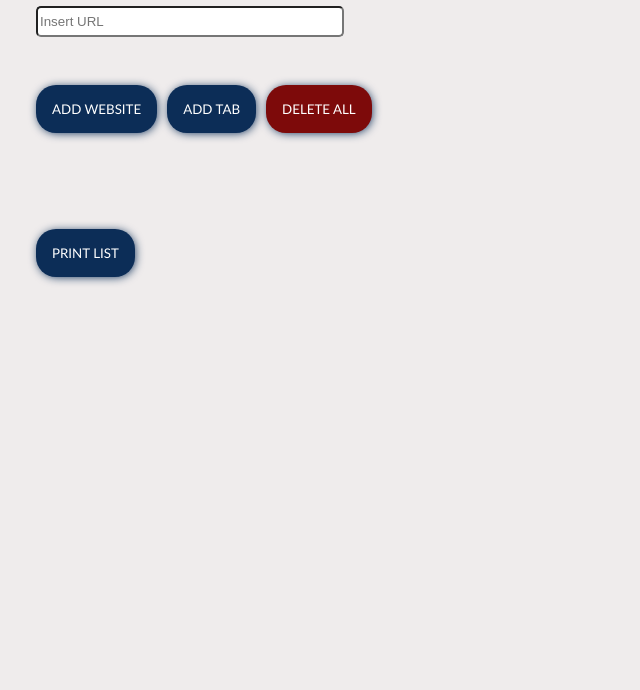
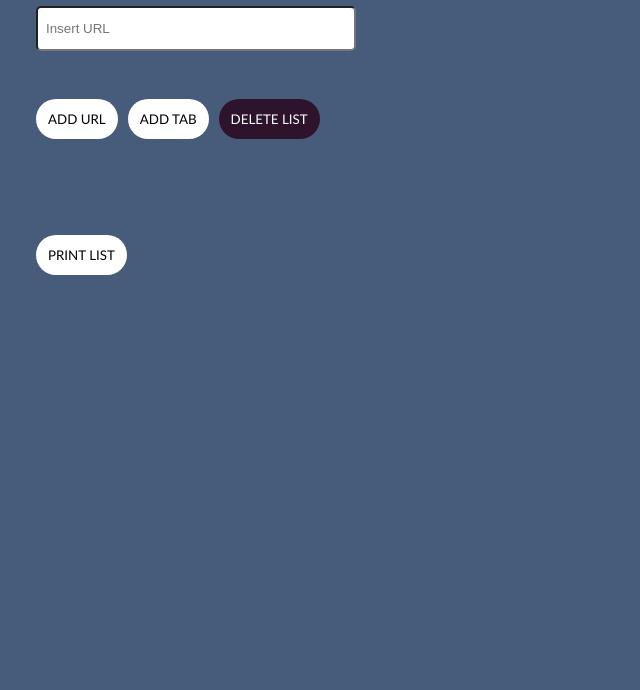
Before and after one commit to keyanjavanshir/jobLogger-extension, a browser extension: page index.html in a window 1280 px wide. Shown: the part 110-800 px from the top of the page, without its empty margins (0-640 px from the left). Drawn offline with Linux system fonts and the light colour scheme.

Commit message:
Fixed download link. Now only able to download if list has items. Added counter to only show one download field, and remove eventlistener on multiple clicks

```diff
--- a/index.html
+++ b/index.html
@@ -11,9 +11,9 @@
 
     <input id="input-form" type="text" placeholder="Insert URL">
     <div class="flex mt">
-        <button id="btn-site">ADD WEBSITE</button>
+        <button id="btn-site">ADD URL</button>
         <button id="btn-tab">ADD TAB</button>
-        <button id="btn-delete" class="delete-button">DELETE ALL</button>
+        <button id="btn-delete" class="delete-button">DELETE LIST</button>
     </div>
     <ul id="log">
     </ul>
--- a/scripts/script.js
+++ b/scripts/script.js
@@ -11,6 +11,9 @@ const printBtn = document.getElementById("btn-print")
 
 // Accessing localStorage
 const companiesFromLocalStorage = JSON.parse( localStorage.getItem("myCompanies") )
+
+
+let blobCounter = 0;
 
 
 if (companiesFromLocalStorage) {
@@ -61,8 +64,21 @@ addSiteBtn.addEventListener("click", function() {
     }
 })
 
+printBtn.addEventListener("click", (e) => {
 
-printBtn.addEventListener("click", (e) => {
+    if(companyList === null || companyList.length === 0) {
+        console.log("No list available");
+    } else if(blobCounter > 0) {
+        printBtn.removeEventListener("click", (e) => {false});
+    } else {
+        addBlob()
+        blobCounter++;
+    }
+
+})
+
+
+function addBlob() {
     const refinedData = []
 
     companyList.forEach(item => {
@@ -85,4 +101,4 @@ printBtn.addEventListener("click", (e) => {
     link.textContent = "Click to download"
 
     document.querySelector('body').append(link)
-})
+}
--- a/styles/main.css
+++ b/styles/main.css
@@ -1,33 +1,45 @@
 :root {
-    --main-bg-color: #0C2D57;
-    --secondary-bg-color: #7D0A0A;
-    --base-bg-color: #EFECEC;
-    --ternary-bg-color: #FFB0B0;
+    --main-bg-color: #475C7A;
+    --secondary-bg-color: #F1828D;
+    --base-bg-color: #FCBB6D;
+    --ternary-bg-color: #2D142C;
 }
 
 body {
     margin: 2rem;
     padding: 0.25rem;
-    background-color: var(--base-bg-color);
+    background-color: var(--main-bg-color);
     font-family:'Courier New', Courier, monospace;
+    color: white;
+    width: 400px;
 }
 
 h1 {
     font-family:'Courier New', Courier, monospace;
-    color: var(--main-bg-color);
+    color: white;
 }
 
 button {
     font-family:'Gill Sans', 'Gill Sans MT', Calibri, 'Trebuchet MS', sans-serif;
-    background-color: var(--main-bg-color);
-    color: white;
+    background-color: white;
+    color: black;
     border-radius: 20px;
-    padding: 1rem;
+    padding: 0.75rem;
     border-style: none;
-    box-shadow: 1px 1px 10px -1px #0C2D57;
+    font-weight: 5;
+    cursor: pointer;
+}
+
+button:hover {
+    background-color: var(--base-bg-color);
 }
 
 .delete-button {
+    background-color: var(--ternary-bg-color);
+    color: white;
+}
+
+.delete-button:hover {
     background-color: var(--secondary-bg-color);
 }
 
@@ -35,10 +47,12 @@ input {
     border-radius: 5px;
     width: 300px;
     height: 25px;
+    padding: 0.5rem;
 }
 
 a {
-    color: black;
+    color: white;
+    font-weight: 800;
 }
 
 .flex {
```
